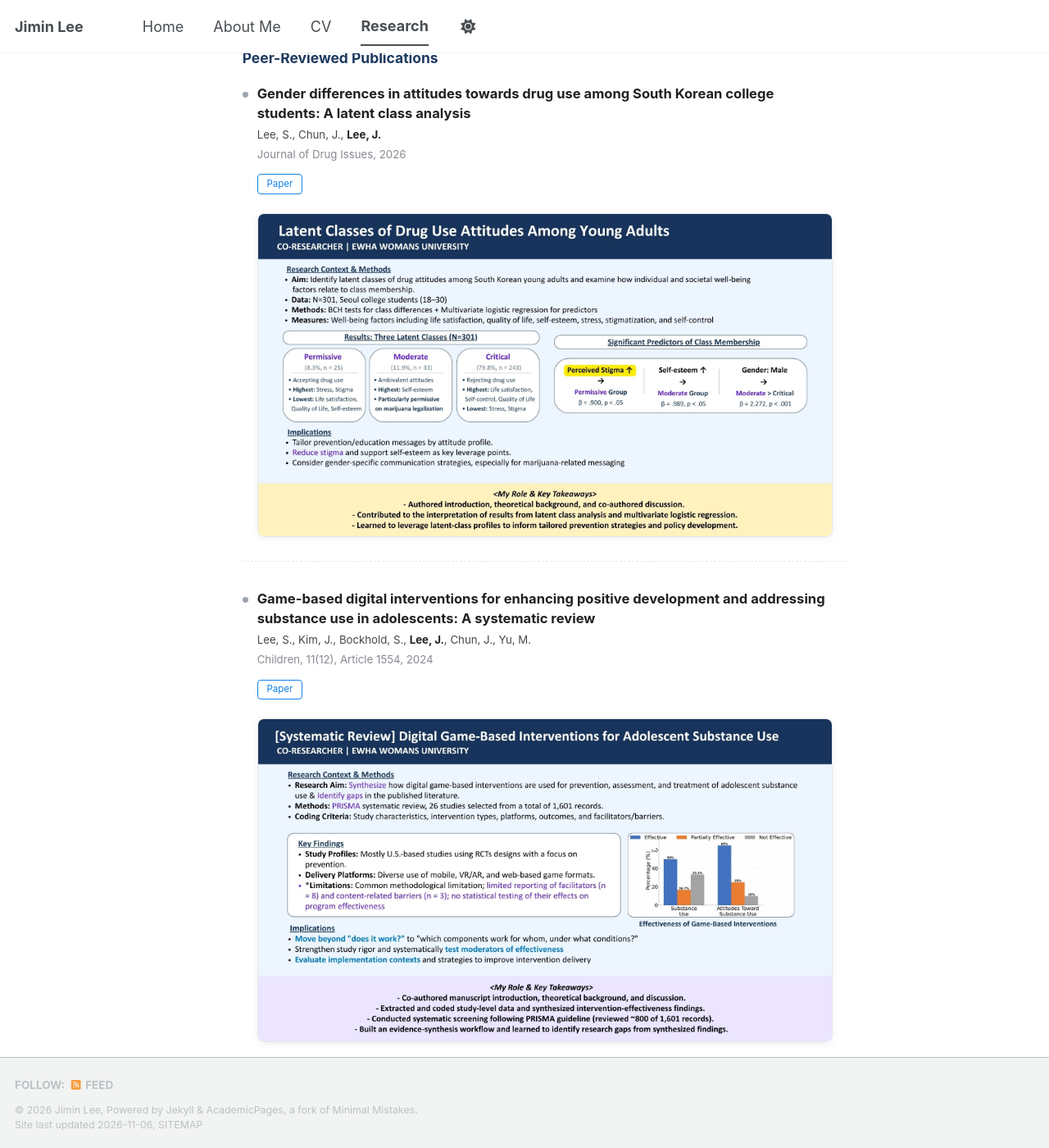
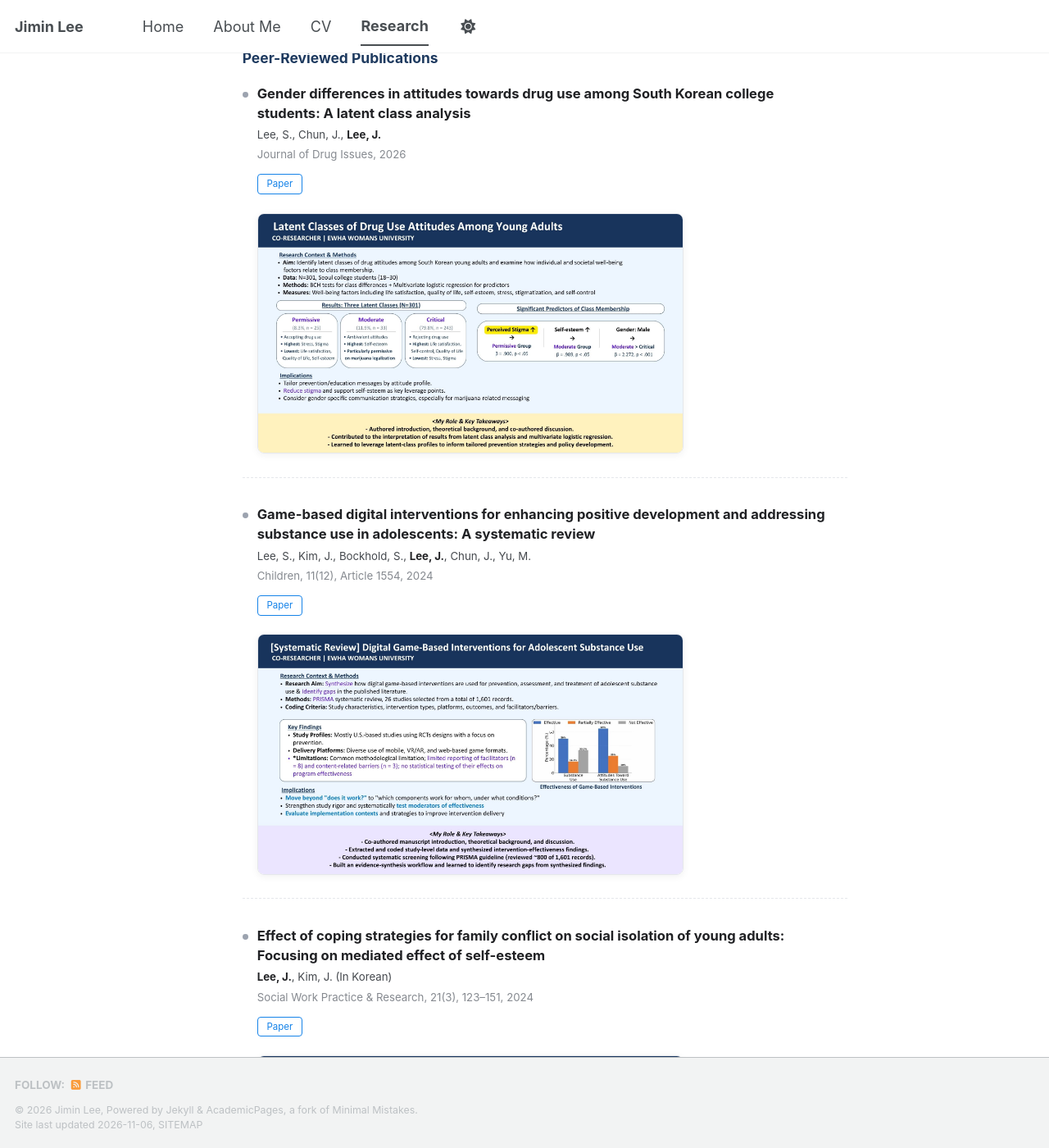
Before and after one commit to jiminlee-research/jiminlee-research.github.io, a Jekyll site: the page built from _pages/publications.html, in a window 1280 px wide and 1400 px high, scrolled down 808 px. Shown: the whole window at 82% size. Built offline with Jekyll 4.4.1, drawn with Linux system fonts in a browser that asks for light colours; a style sheet for code colours, icons or effects is not loaded.

Commit message:
Shrink summary images and limit their zoomed size
Co-Authored-By: Claude Opus 5.5 <noreply@anthropic.com>
Claude-Session: https://claude.ai/code/session_01PcjxNfDHwsJtJ6agebrJHV

```diff
--- a/_pages/publications.html
+++ b/_pages/publications.html
@@ -35,7 +35,7 @@ author_profile: true
 .pub-thumb img:hover { box-shadow:0 4px 14px rgba(0,0,0,.15); }
 .pub-item { display:block; padding-bottom:1.6rem; border-bottom:1px dashed #e5e7eb; }
 .pub-item:last-of-type { border-bottom:0; }
-.pub-figure { margin-top:.9rem; max-width:720px; }
+.pub-figure { margin-top:.9rem; max-width:520px; }
 .pub-figure img { width:100%; display:block; border-radius:8px; border:1px solid #e5e7eb; box-shadow:0 2px 10px rgba(0,0,0,.06); }
 .ri-head { border-bottom:1px solid #e5e7eb; padding-bottom:.5rem; margin-bottom:1.4rem; }
 .ri-head h2 { margin:0; border:0; font-size:1.08rem; color:#303236; }
@@ -50,6 +50,8 @@ author_profile: true
 .pub-title { position:relative; }
 .pub-title::before { content:""; position:absolute; left:-1rem; top:.62em; width:.38rem; height:.38rem; border-radius:50%; background:#9ca3af; }
 .pub-item { max-width:calc(720px + 1rem); }
+#lb { background:rgba(20,20,20,.55); }
+#lb img { max-width:min(1000px,85vw); max-height:85vh; }
 </style>
 
 <div class="ri-head"><h2>Research Interests</h2></div>
```
